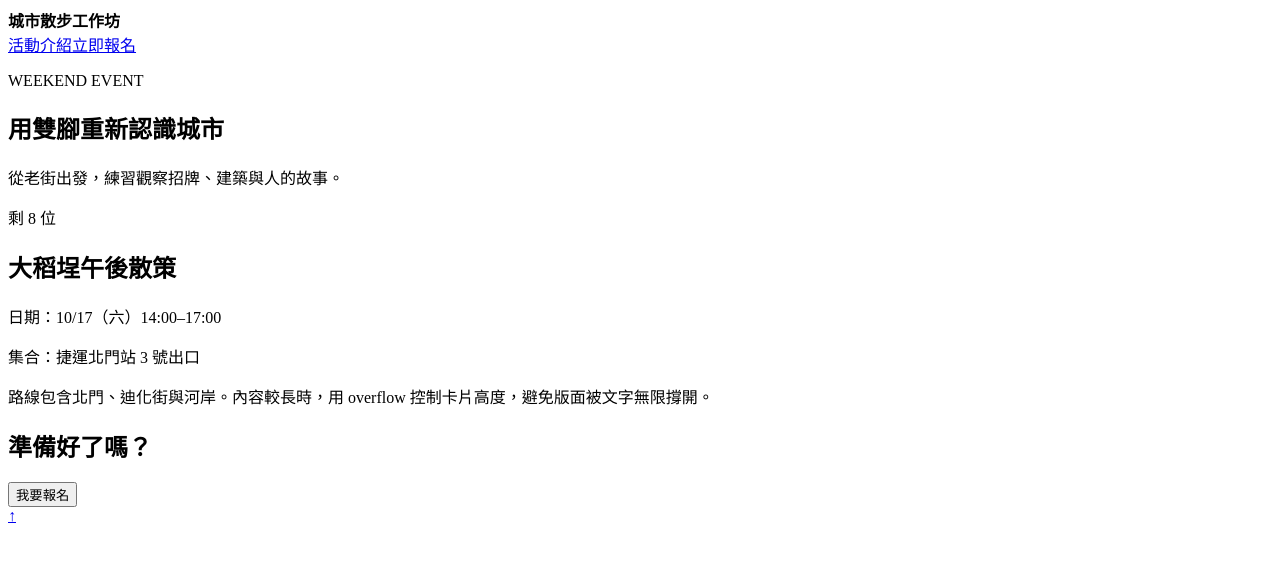
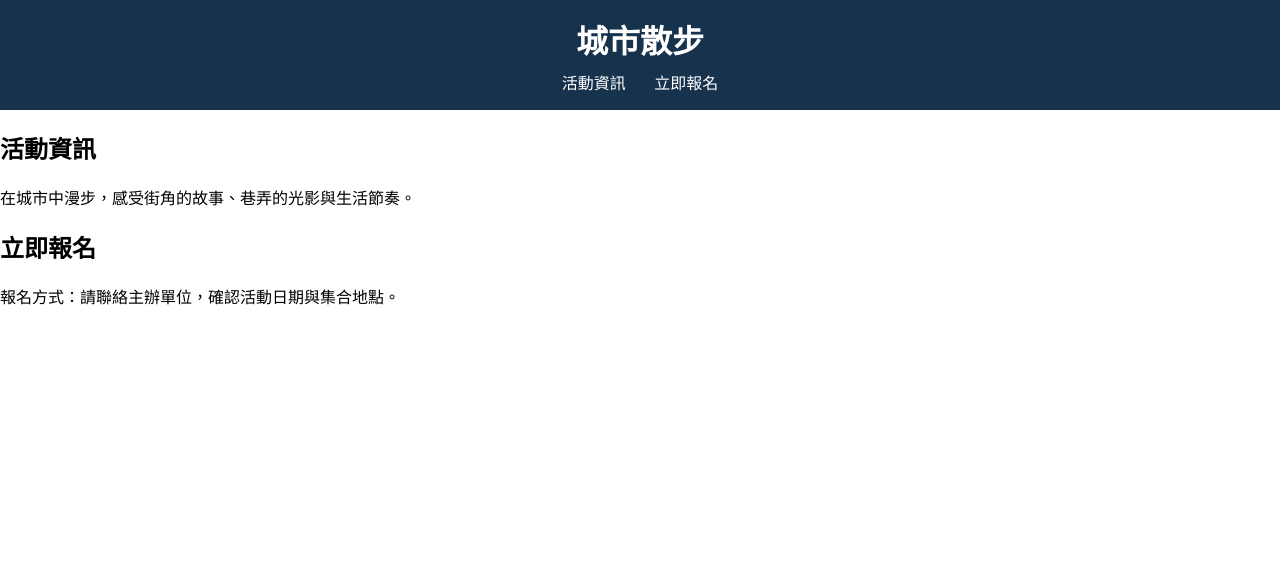
Before and after one commit to andy20060918/andy1001, a plain HTML site: page index.html in a window 1280 px wide. Drawn offline with Linux system fonts and the light colour scheme.

Commit message:
Update homepage structure

```diff
--- a/index.html
+++ b/index.html
@@ -1,31 +1,30 @@
-<!doctype html>
+<!DOCTYPE html>
 <html lang="zh-Hant">
 <head>
-  <meta charset="utf-8">
-  <meta name="viewport" content="width=device-width, initial-scale=1">
-  <title>城市散步工作坊</title>
+  <meta charset="UTF-8">
+  <meta name="viewport" content="width=device-width, initial-scale=1.0">
+  <title>城市散步</title>
   <link rel="stylesheet" href="style.css">
 </head>
 <body>
-  <header class="site-header" id="top">
-    <strong>城市散步工作坊</strong>
-    <nav><a href="#intro">活動介紹</a><a href="#signup">立即報名</a></nav>
+  <header class="site-header">
+    <h1>城市散步</h1>
+    <nav>
+      <a href="#event">活動資訊</a>
+      <a href="#signup">立即報名</a>
+    </nav>
   </header>
-  <main class="page">
-    <section class="hero" id="intro">
-      <p class="eyebrow">WEEKEND EVENT</p>
-      <h1>用雙腳重新認識城市</h1>
-      <p>從老街出發，練習觀察招牌、建築與人的故事。</p>
+
+  <main>
+    <section id="event">
+      <h2>活動資訊</h2>
+      <p>在城市中漫步，感受街角的故事、巷弄的光影與生活節奏。</p>
     </section>
-    <section class="event-card">
-      <span class="badge">剩 8 位</span>
-      <h2>大稻埕午後散策</h2>
-      <p>日期：10/17（六）14:00–17:00</p>
-      <p>集合：捷運北門站 3 號出口</p>
-      <p class="description">路線包含北門、迪化街與河岸。內容較長時，用 overflow 控制卡片高度，避免版面被文字無限撐開。</p>
+
+    <section id="signup">
+      <h2>立即報名</h2>
+      <p>報名方式：請聯絡主辦單位，確認活動日期與集合地點。</p>
     </section>
-    <section class="signup" id="signup"><h2>準備好了嗎？</h2><button>我要報名</button></section>
   </main>
-  <a class="back-top" href="#top" aria-label="回到頁首">↑</a>
 </body>
 </html>
--- a/style.css
+++ b/style.css
@@ -0,0 +1,23 @@
+* { box-sizing: border-box; }
+
+body {
+  margin: 0;
+  font-family: Arial, sans-serif;
+}
+
+.site-header {
+  position: sticky;
+  top: 0;
+  z-index: 10;
+  padding: 16px 8%;
+  text-align: center;
+  background: #17324d;
+  color: white;
+}
+
+.site-header h1 { margin: 0 0 8px; }
+.site-header a {
+  margin: 0 12px;
+  color: white;
+  text-decoration: none;
+}
```
